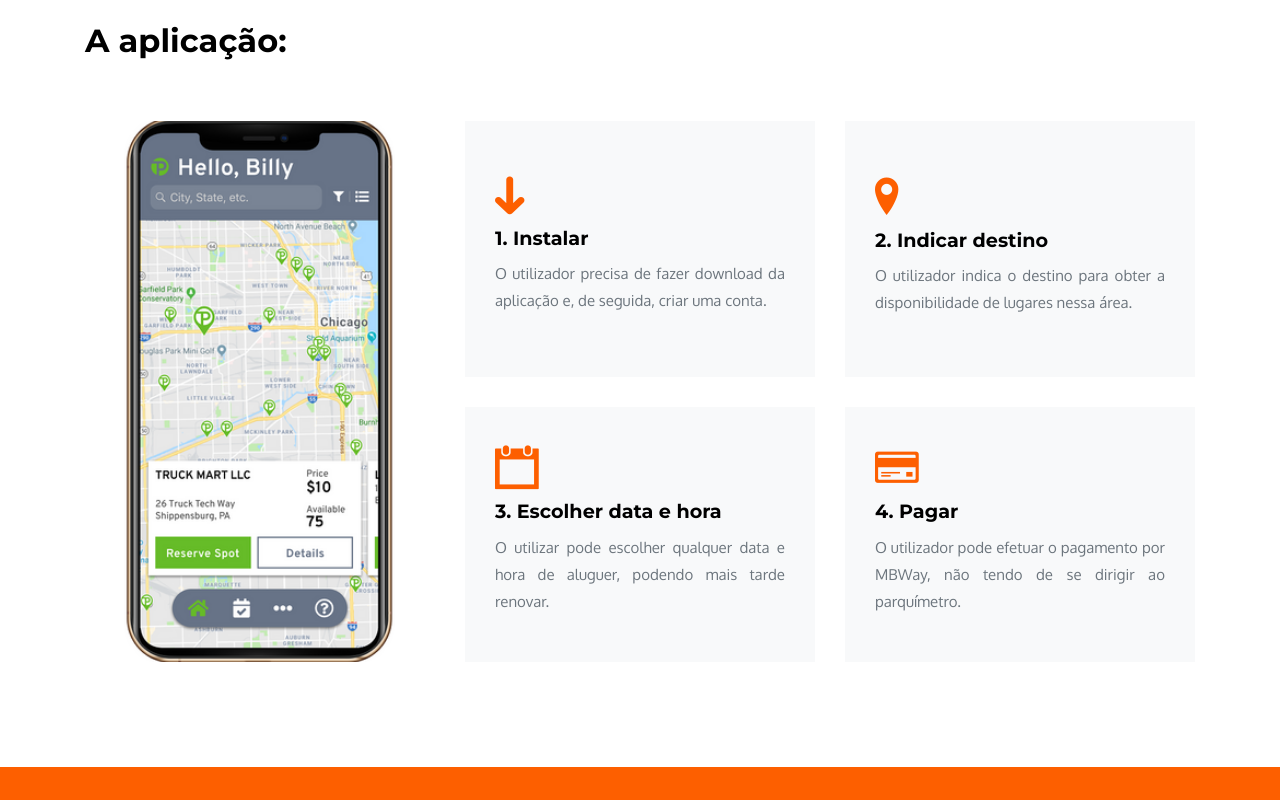
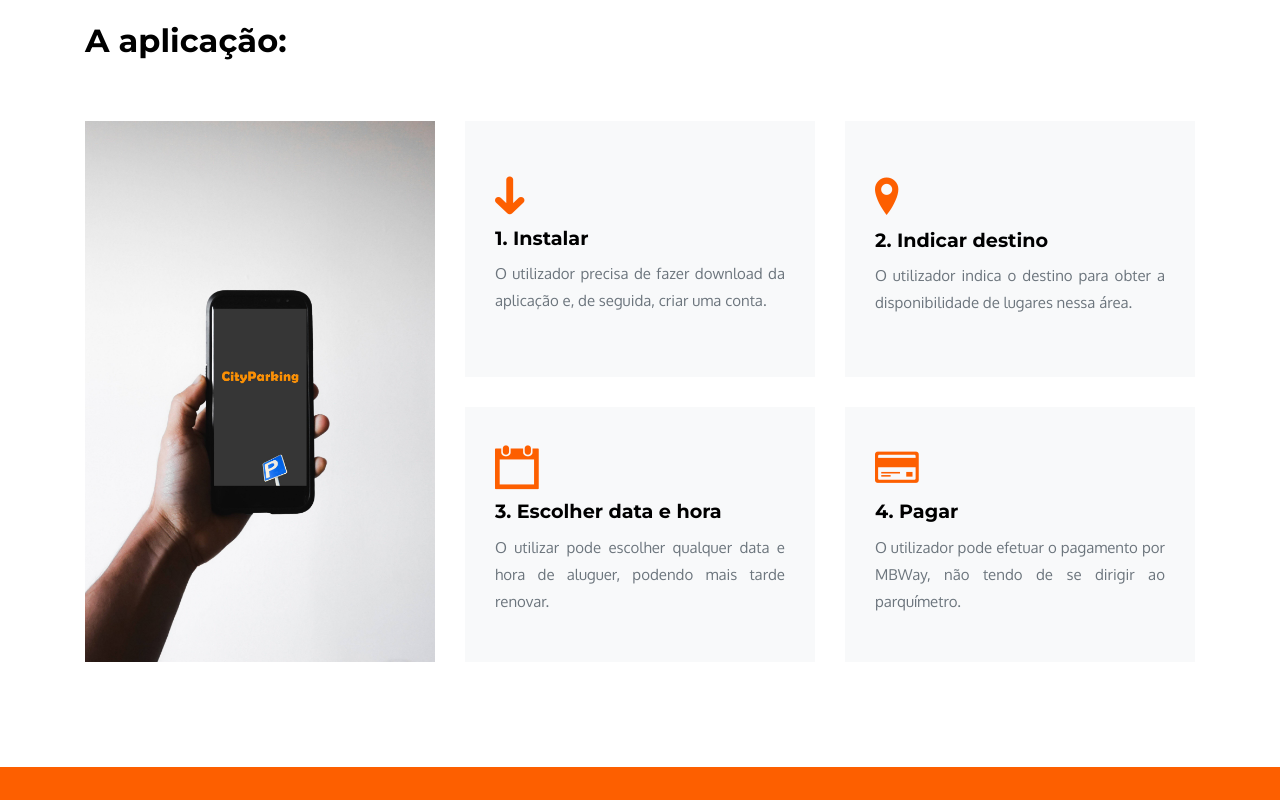
Before and after one commit to BrunoCaseiro/CityParking, a plain HTML site: page index.html in a window 1280 px wide. Shown: the part 1320-2120 px from the top of the page. Drawn offline with Linux system fonts and the light colour scheme; files whose address does not match are found by name.

Commit message:
Index minor changes

```diff
--- a/index.html
+++ b/index.html
@@ -156,7 +156,7 @@
           <!-- Imagem da aplicação -->
           <div class="h-100">
             <div class="frame h-100">
-              <div class="feature-img-bg h-100" style="background-image: url('images/truckpark-app-__-686x516-a.png');"></div>
+              <div class="feature-img-bg h-100" style="background-image: url('images/smartphone.jpg');"></div>
             </div>
           </div>
         </div>
```
Also changed, not shown: documents.html (+1 -1 lines), images/smartphone.jpg (added).
